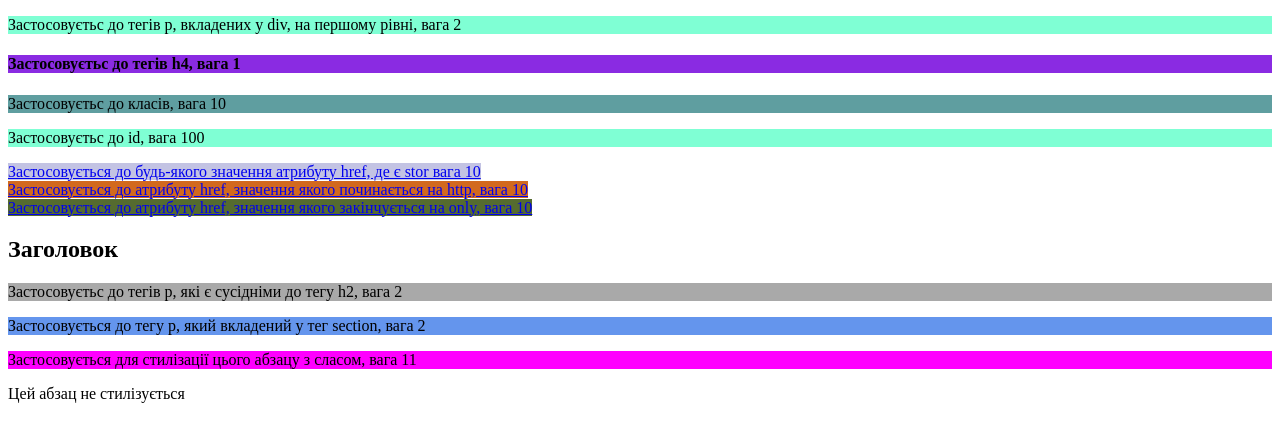
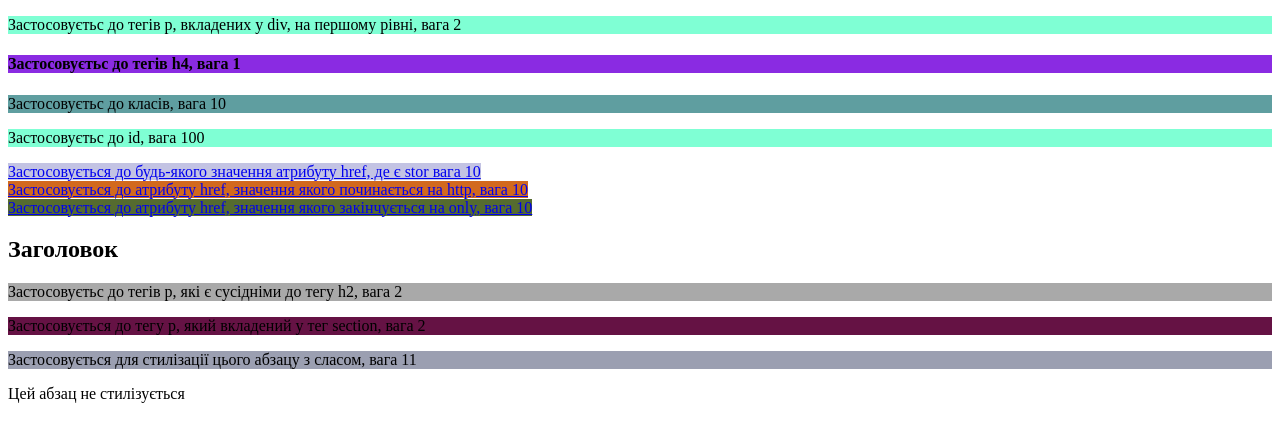
Before and after one commit to TetianaMaior/html_css_hw, a plain HTML site: page index.html in a window 1280 px wide. Drawn offline with Linux system fonts and the light colour scheme.

Commit message:
change colors

```diff
--- a/style.css
+++ b/style.css
@@ -21,8 +21,8 @@ h2 + p {
     background-color: darkgray;
 }
 section p {
-    background-color: cornflowerblue;
+    background-color: rgb(101, 18, 68);
 }
 div .page1 {
-    background-color: fuchsia;
+    background-color: rgb(155, 159, 177);
 }
```
